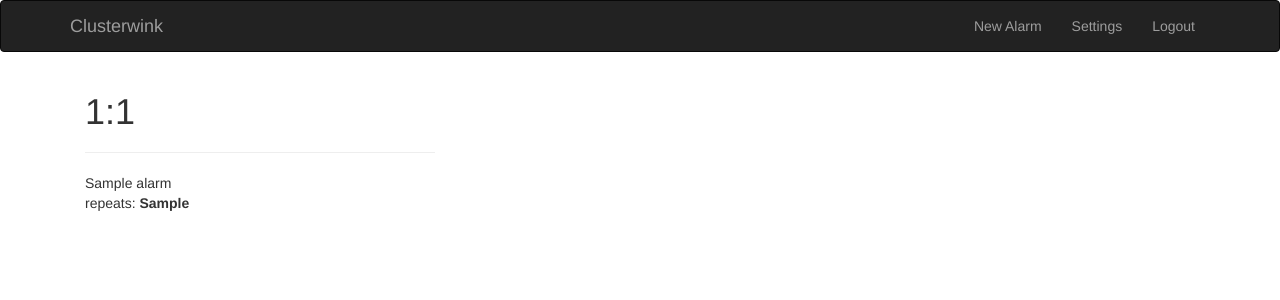
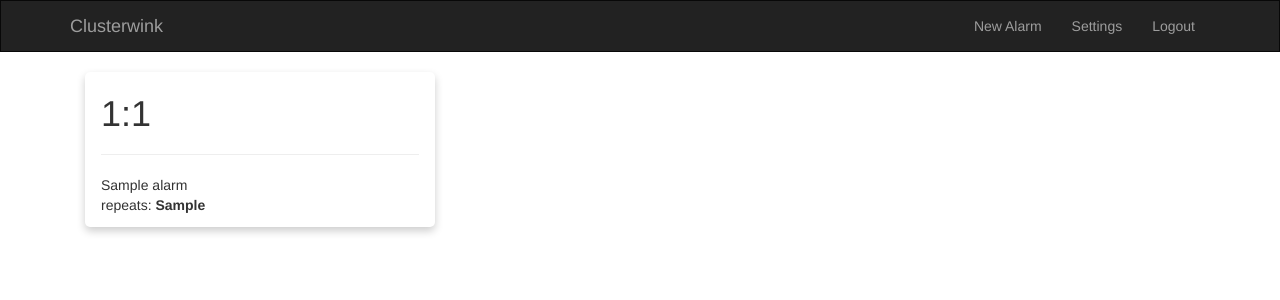
Before and after one commit to lennymlopes/cw-webapp, a Flask app: page / in a window 1280 px wide. Shown: the top 300 px of the page. Run offline with Flask 2, Linux system fonts and the light colour scheme; a user stored in the database is signed in; tables that the repository leaves empty hold one stand-in row (values such as "Sample post"); some libraries are stand-ins or nearby versions.

Commit message:
add cards for alarms

```diff
--- a/app/static/style.css
+++ b/app/static/style.css
@@ -0,0 +1,34 @@
+.navbar {
+	border-radius: 0;
+}
+
+.card {
+/*	padding: auto;
+	margin: auto;*/
+	position: relative;
+	display: flex;
+	flex-direction: column;
+	min-width: 0;
+	word-wrap: break-word;
+	background-color: white;
+	background-clip: border-box;
+	box-shadow: 0 4px 8px 0 rgba(0,0,0,0.2);
+	transition: 0.3s;
+	margin-bottom: 20px;
+	border-radius: 5px; /* 5px rounded corners */
+	}
+
+
+.card:hover {
+	box-shadow: 0 8px 16px 0 rgba(0,0,0,0.2);
+}
+
+/* Add some padding inside the card container */
+.card-body {
+	padding: 2px 16px;
+}
+
+.card hr {
+	margin-right: 0;
+	margin-left: 0;
+}
--- a/app/templates/index.html
+++ b/app/templates/index.html
@@ -3,9 +3,18 @@
 {% block app_content %}
 
 	{% for alarm in alarms %}
-		<div class="col-md-4 alarm">
+		<div class="col-lg-4 col-md-6 ">
+			<div class="card">
+				<div class="card-body">
+					<h1>{{ alarm.hour }}:{{ alarm.minute }}</h1>
+					<hr>
+					<p>{{ alarm.label }}<br> repeats: <b>{{ alarm.repeat }}</b></p>
+				</div>
+			</div>
+		</div>
+<!-- 		<div class="col-md-4 alarm">
 			<h1>{{ alarm.hour }}:{{ alarm.minute }}</h1>
 			<hr>
-			<p>{{ alarm.label }}<br> repeats: <b>{{ alarm.repeat }}</b></p></div>
+			<p>{{ alarm.label }}<br> repeats: <b>{{ alarm.repeat }}</b></p></div> -->
 	{% endfor %}
 {% endblock %}
```
